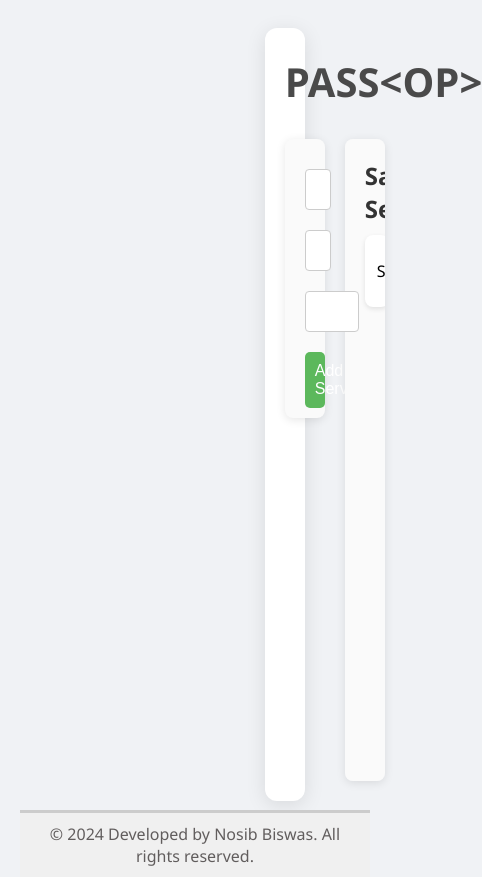
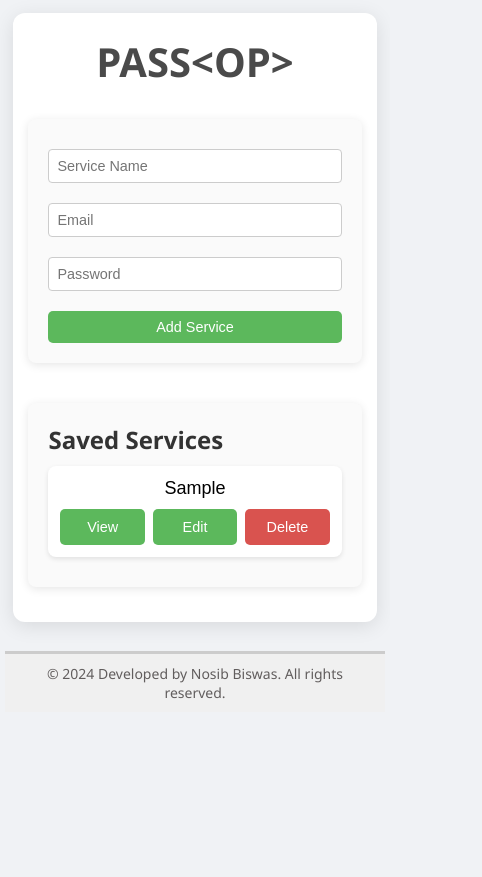
Before and after one commit to NOSIBBiswas22/passop, a plain HTML site: page index.html in a window 390 px wide. Both pictures are taken after typing "Sample", "name@example.com", "Sample123" into the empty fields and a click on the button "Add Service". Shown: the whole page, 482 px wide, since content can reach past the window. After the commit the page ends 844 px from the top, so only its background shows below. Drawn offline with Linux system fonts and the light colour scheme.

Commit message:
Update styles.css

```diff
--- a/styles.css
+++ b/styles.css
@@ -415,3 +415,109 @@ input[type="password"]::-ms-clear {
     display: block;
     margin: 0 auto 10px;
 }
+
+.search-input {
+    width: 100%;
+    padding: 10px;
+    margin-bottom: 15px;
+    border: 1px solid #ccc;
+    border-radius: 4px;
+    font-size: 1em;
+}
+
+
+@media (max-width: 870px) {
+    /* Adjust the container size */
+    body {
+        padding: 5px 5px 0 5px;
+    }
+
+    .container {
+        margin: 1vh 1vh; /* Reduce margin for small screens */
+        max-width: 90vh;  /* Reduce width to fit smaller screens */
+        padding: 15px;    /* Reduce padding */
+    }
+
+    /* Change flex direction to column for form-section */
+    .form-section {
+        flex-direction: column; /* Stack the form and the service list */
+    }
+
+    /* Adjust the form width */
+    form, .service-list {
+        width: 100%; /* Take full width on mobile */
+        margin-bottom: 20px; /* Add spacing between form and service list */
+        height: auto; /* Adjust height for mobile responsiveness */
+    }
+
+    /* Adjust the service list height */
+    .service-list {
+        height: auto; /* Make it flexible based on content */
+        max-height: 60vh; /* Set a max-height to prevent overflow */
+    }
+
+    /* Adjust the footer size and spacing */
+    footer {
+        font-size: 14px; /* Slightly reduce the font size */
+        margin-top: 20px; /* Increase top margin */
+    }
+
+    /* Make buttons and inputs more mobile-friendly */
+    input, button {
+        padding: 8px; /* Reduced padding for compact buttons */
+        font-size: 0.9em; /* Slightly smaller font size */
+    }
+
+    /* Adjust the toggle icon position in password container */
+    .password-container #togglePassword {
+        right: 10px; /* Slightly move the icon to fit mobile screens */
+        font-size: 14px;
+    }
+    li{
+        flex-direction: column;
+    }
+
+    /* Adjust the buttons inside the list for mobile */
+    li > div {
+        display: flex;
+        flex-direction: row; /* Stack buttons vertically on mobile */
+        gap: 8px; /* Smaller space between buttons */
+        width: 100%; /* Full width for better mobile layout */
+    }
+
+    li span {
+        font-family: sans-serif;
+        font-weight: 300;
+        font-size: 18px;
+    }
+
+    /* Make buttons narrower and reduce padding for mobile */
+    button.edit-btn, button.view-btn, button.delete-btn {
+        width: 90%; /* Slightly narrower buttons for better fit */
+        padding: 10px; /* Reduced padding for compact size */
+        font-size: 0.9em; /* Slightly smaller text size */
+    }
+
+    /* Reduce hover effect intensity on mobile for better experience */
+    button.edit-btn:hover, button.view-btn:hover, button.delete-btn:hover {
+        transform: none; /* Remove transform effect for mobile */
+    }
+
+    /* Adjust button colors for better visibility on mobile */
+    button.edit-btn, button.view-btn {
+        background-color: #5cb85c; /* Keep green for Edit and View */
+    }
+
+    button.edit-btn:hover, button.view-btn:hover {
+        background-color: #4cae4c; /* Slightly darker green on hover */
+    }
+
+    button.delete-btn {
+        background-color: #d9534f; /* Red for delete button */
+        color: white;
+    }
+
+    button.delete-btn:hover {
+        background-color: #c9302c; /* Darker red on hover */
+    }
+}
```
